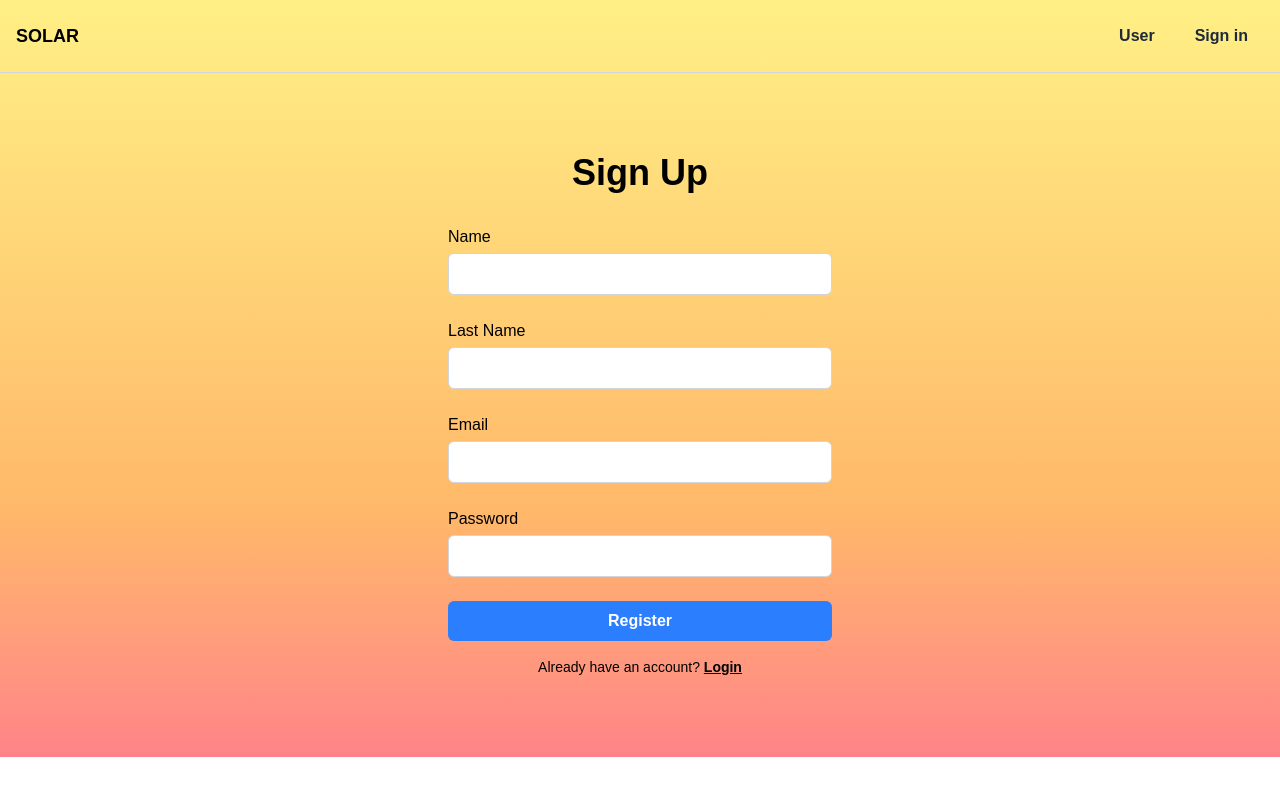
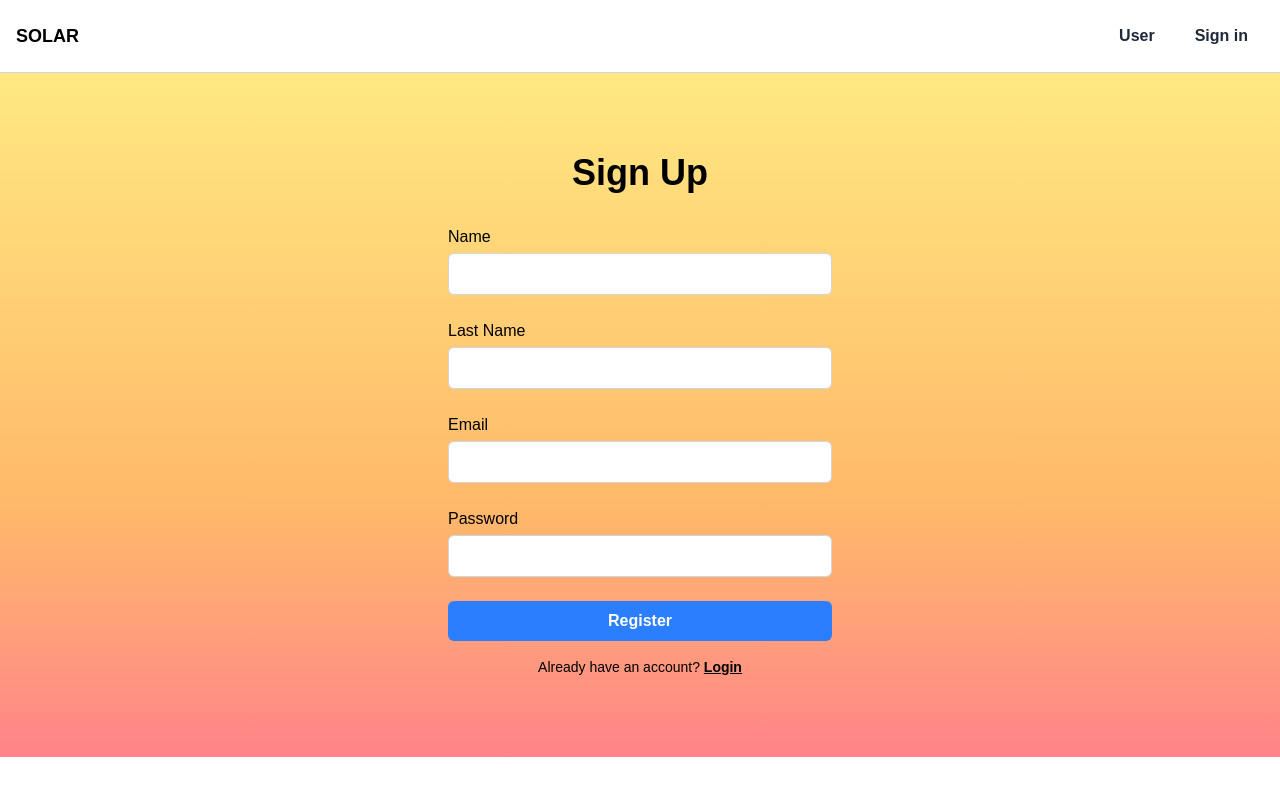
Before and after one commit to jp72764/CSCI4300, a Next.js app in the folder solar_site/: page /Signup in a window 1280 px wide. Shown: the top 795 px of the page. Built offline with nearby package versions, Linux system fonts and the light colour scheme.

Commit message:
white header for register page

```diff
--- a/solar_site/src/app/components/Signup.tsx
+++ b/solar_site/src/app/components/Signup.tsx
@@ -25,7 +25,7 @@ export default function Signup({ onAddUser }: { onAddUser: (user: any) => void }
 
   return (
     <div className="min-h-screen flex flex-col bg-gradient-to-b from-yellow-200 via-orange-300 to-pink-500 text-black">
-      <header className="w-full flex justify-between items-center p-4 border-b border-gray-300">
+      <header className="w-full flex justify-between items-center p-4 border-b border-gray-300 bg-white">
         <span className="text-lg font-semibold">SOLAR</span>
         <div className="space-x-2">
           <Button variant="ghost">User</Button>
```
